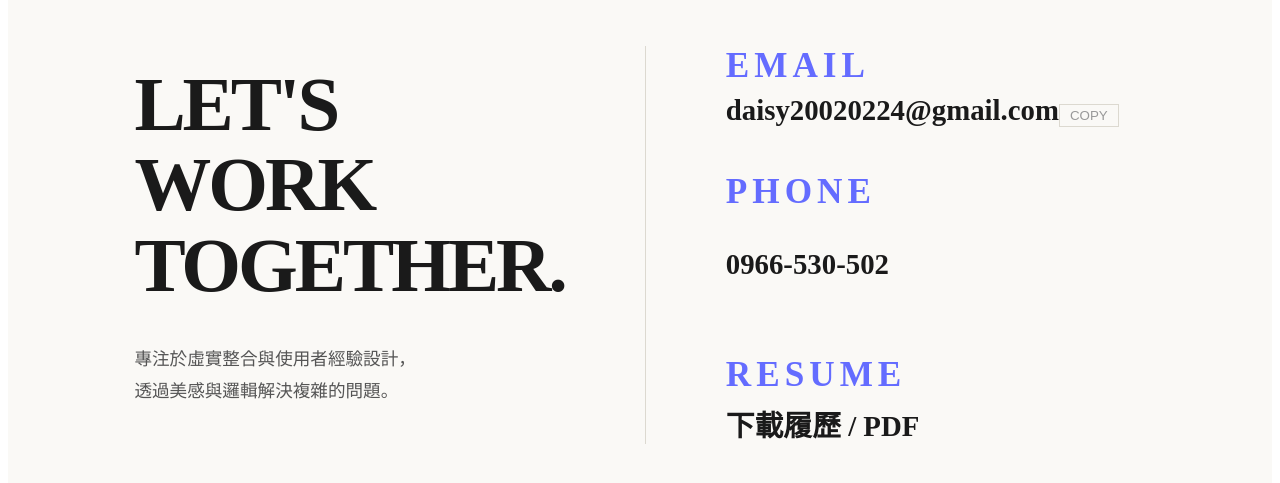
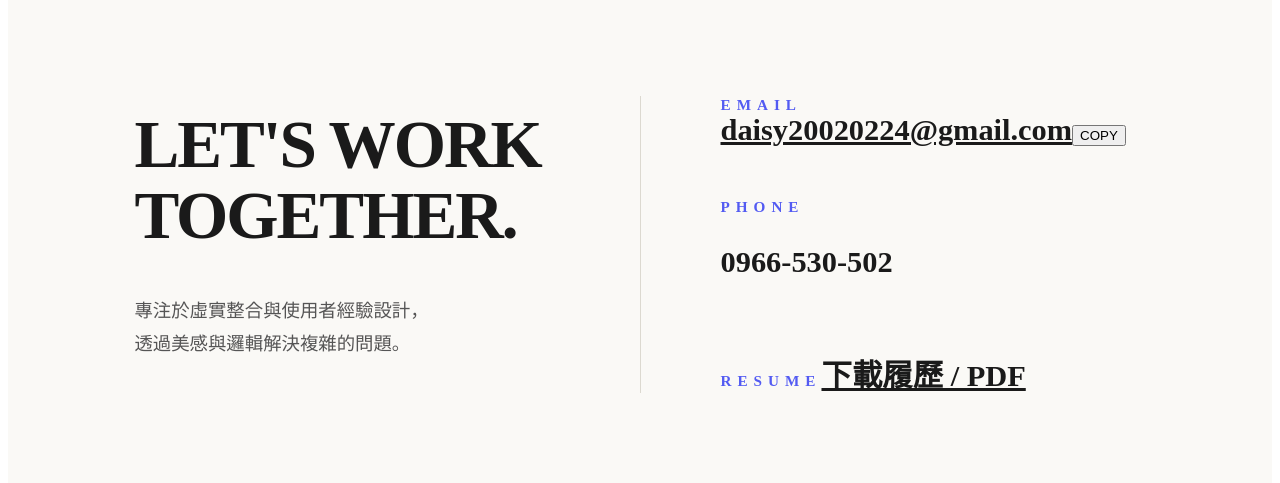
Before and after one commit to 20020224-qun/my-portfolio-react, a React (Vite) app: page / in a window 1280 px wide. Shown: the part 4968-5451 px from the top of the page. Built offline with nearby package versions, Linux system fonts and the light colour scheme.

Commit message:
Update style.css

```diff
--- a/src/assets/style.css
+++ b/src/assets/style.css
@@ -771,37 +771,39 @@ html {
     display: flex;
     flex-direction: column;
     justify-content: center;
-    gap: 45px;
-    border-left: 1px solid #dcd9d0; /* 分隔線 */
+    gap: 50px; /* 增加間距，讓右側看起來更舒展、更有分量 */
+    border-left: 1px solid #dcd9d0;
 }
 
-#contact .info-item {
-    display: flex;
-    flex-direction: column;
-    gap: 8px;
-    text-align: left !important;
+/* 🚀 修正：提升藍色標籤的存在感 */
+#contact .info-label {
+    font-size: 0.95rem !important; /* 放大字級，不要讓它縮在那裡 */
+    letter-spacing: 6px !important; /* 更大的字間距營造高級感 */
+    color: #535bf2 !important; /* 稍微加深一點點藍色，增加對比度 */
+    font-weight: 800 !important;
+    margin-bottom: 8px;
+    text-transform: uppercase;
 }
 
-#contact .info-label {
-    font-size: 2.2rem !important;
-    letter-spacing: 5px !important;
-    color: #646cff !important;
-    font-weight: 800 !important;
+/* 🚀 修正：讓主要內容（Email/Phone）更有力道 */
+#contact .info-link,
+#contact .info-text {
+    font-size: 1.9rem !important; /* 再次微調放大 */
+    color: #1a1a1a !important;
+    font-weight: 700 !important;
+    line-height: 1.1;
 }
 
-#contact .info-link, #contact .info-text {
-    font-size: 1.8rem !important;
-    color: #1a1a1a !important;
-    text-decoration: none;
-    font-weight: 700 !important;
-    display: inline-block;
+/* 修正左側：讓它不要過重蓋過右邊 */
+#contact .contact-title {
+    font-size: clamp(3rem, 5.5vw, 4.2rem) !important; /* 稍微縮小上限 */
+    letter-spacing: -2px !important; /* 不要太擠 */
+    margin-bottom: 25px !important;
 }
 
-#contact .copy-btn {
-    background: transparent;
-    border: 1px solid #dcd9d0;
-    color: #999;
-    padding: 3px 10px;
-    cursor: pointer;
+#contact .contact-statement {
+    font-size: 1.15rem !important;
+    color: #444 !important; /* 文字顏色加深，增加左側下方的重量感來平衡大標 */
+    opacity: 0.9;
 }
 }
```
